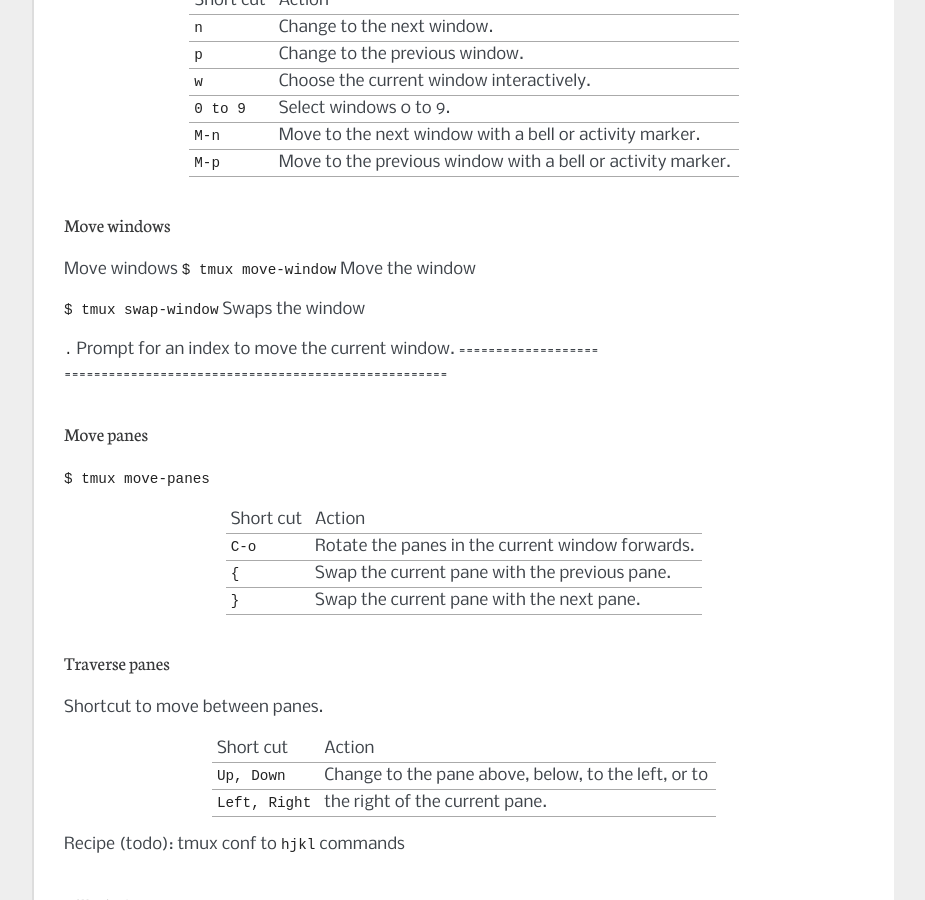
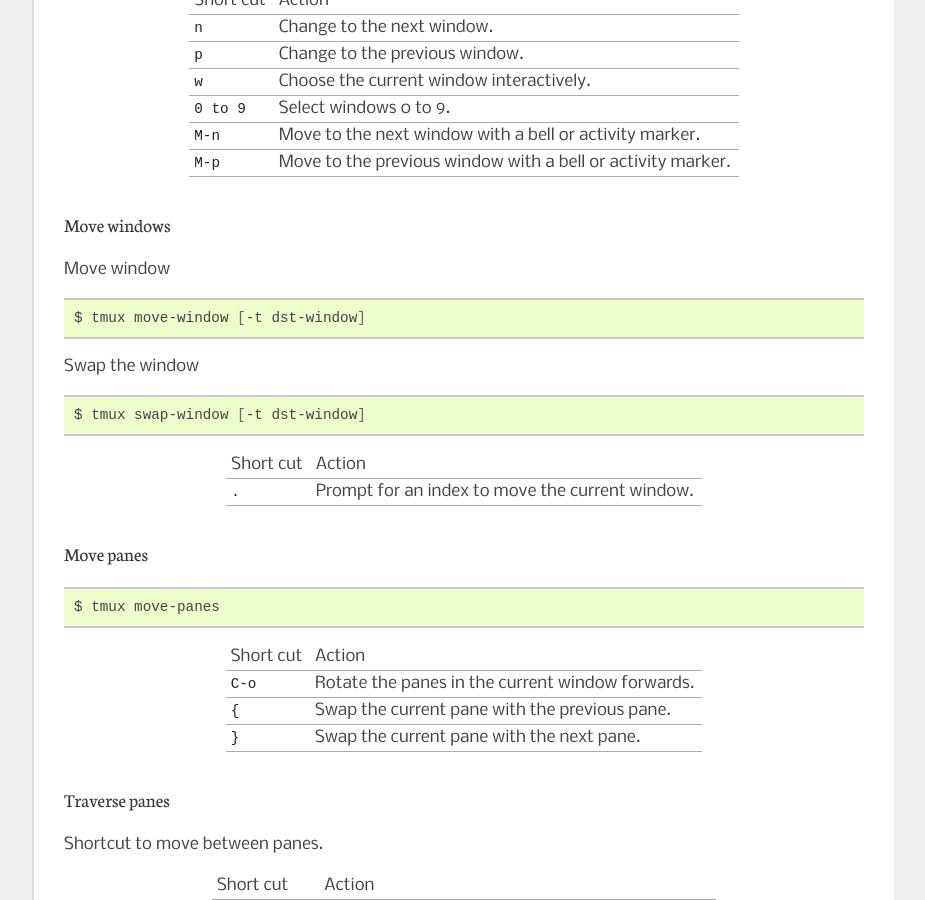
Before and after one commit to tmux-python/tmuxp, a Sphinx documentation site: the page built from doc/about_tmux.rst, in a window 1280 px wide and 900 px high, scrolled down 5177 px. Shown: the whole window, without its empty margins (198-1123 px from the left). Built offline with Sphinx 7.4.7, drawn with Linux system fonts in a browser that asks for light colours.

Commit message:
about_rst updates

```diff
--- a/doc/about_tmux.rst
+++ b/doc/about_tmux.rst
@@ -360,12 +360,21 @@
 Move windows
 ------------
 
-Move windows
-``$ tmux move-window`` Move the window
+Move window
 
-``$ tmux swap-window``  Swaps the window
+.. code-block:: bash
 
+    $ tmux move-window [-t dst-window]
 
+Swap the window
+
+.. code-block:: bash
+
+    $ tmux swap-window [-t dst-window]
+
+===================   ====================================================
+Short cut             Action
+-------------------   ----------------------------------------------------
 ``.``                 Prompt for an index to move the current window.
 ===================   ====================================================
 
@@ -373,7 +382,9 @@
 Move panes
 ----------
 
-``$ tmux move-panes``
+.. code-block:: bash
+
+    $ tmux move-panes
 
 ===================   ====================================================
 Short cut             Action
```
